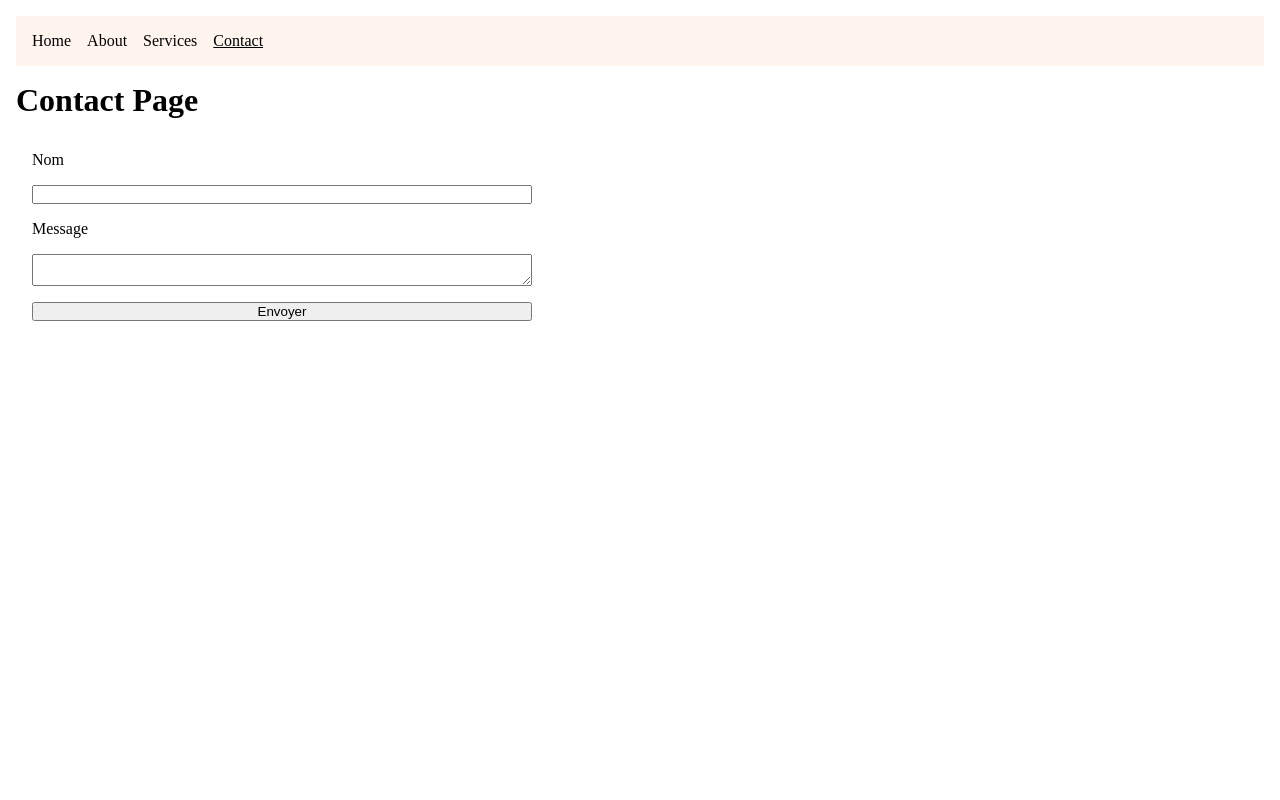
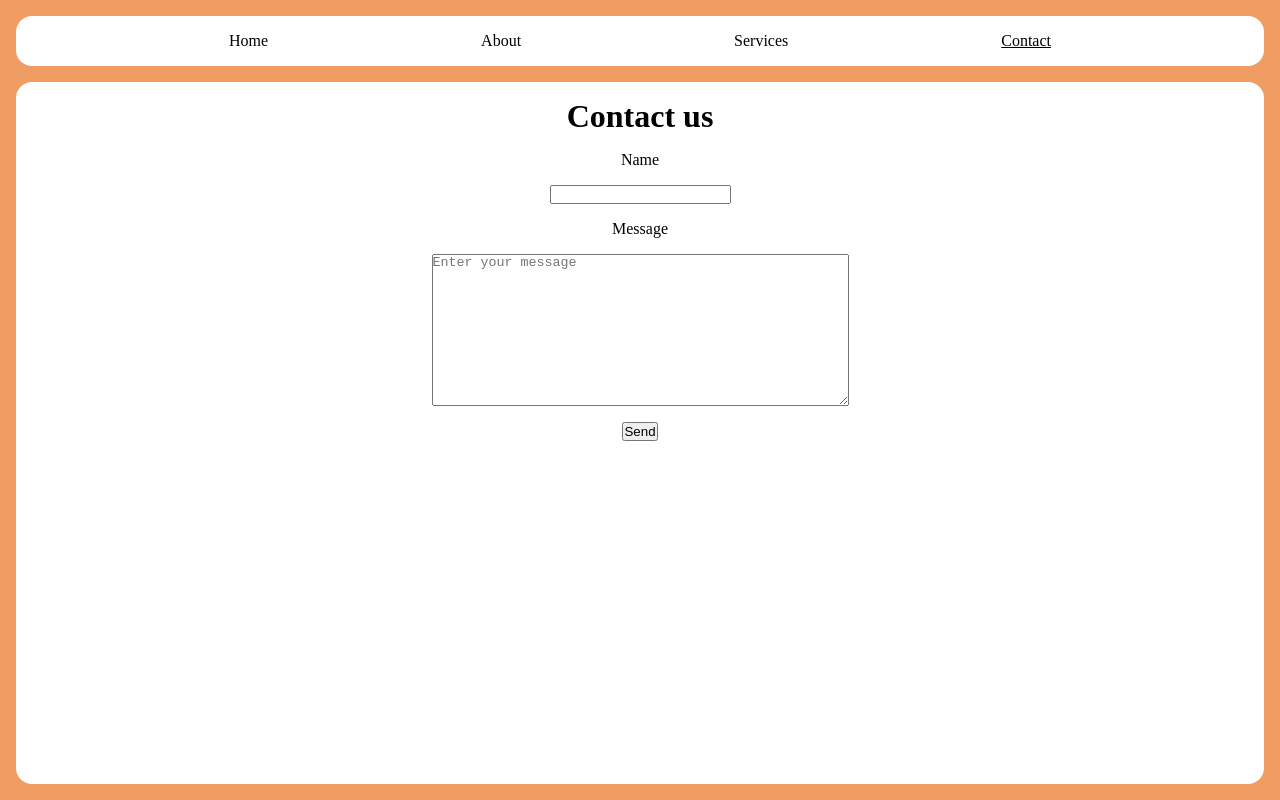
Before and after one commit to val277/react-router-example, a React (Vite) app: page /contact in a window 1280 px wide. Built offline with nearby package versions, Linux system fonts and the light colour scheme.

Commit message:
final css

```diff
--- a/src/App.css
+++ b/src/App.css
@@ -1,6 +1,18 @@
 * {
   margin: 0;
   padding: 0;
+  box-sizing: border-box;
+}
+
+main {
+  background-color: #fff;
+  width: 100%;
+  flex: 1;
+  padding: 1rem;
+  border-radius: 1rem;
+  display: flex;
+  align-items: center;
+  flex-direction: column;
 }
 
 #root,
@@ -10,14 +22,25 @@ form {
   display: flex;
   flex-direction: column;
   gap: 1rem;
+  justify-content: center;
+  align-items: center;
+}
+
+#root {
+  background-color: #ef9d63;
+  height: 100vh;
+  justify-content: flex-start;
 }
 
 nav {
-  background-color: #fff5ee;
+  width: 100%;
+  background-color: #fff;
+  border-radius: 1rem;
 }
 
 nav ul {
   flex-direction: row;
+  justify-content: space-evenly;
   list-style: none;
   a {
     text-decoration: none;
--- a/src/pages/About.jsx
+++ b/src/pages/About.jsx
@@ -1,13 +1,13 @@
 export default function About() {
   return (
-    <>
-      <h1>About Page</h1>
+    <main>
+      <h1>About us</h1>
       <p>
         Lorem ipsum dolor sit, amet consectetur adipisicing elit. Nulla
         asperiores eaque voluptate ducimus quae non recusandae, temporibus
         tenetur corporis harum dignissimos voluptatum expedita tempora aperiam
         voluptas provident nobis aliquid aliquam?
       </p>
-    </>
+    </main>
   );
 }
--- a/src/pages/Contact.jsx
+++ b/src/pages/Contact.jsx
@@ -1,14 +1,20 @@
 export default function Contact() {
   return (
-    <>
-      <h1>Contact Page</h1>
+    <main>
+      <h1>Contact us</h1>
       <form action="oui">
-        <label htmlFor="name">Nom</label>
+        <label htmlFor="name">Name</label>
         <input type="text" name="name" id="name" />
         <label htmlFor="message">Message</label>
-        <textarea name="message" id="message"></textarea>
-        <input type="submit" value="Envoyer" />
+        <textarea
+          name="message"
+          id="message"
+          rows="10"
+          cols="50"
+          placeholder="Enter your message"
+        ></textarea>
+        <input type="submit" value="Send" />
       </form>
-    </>
+    </main>
   );
 }
--- a/src/pages/Home.jsx
+++ b/src/pages/Home.jsx
@@ -1,3 +1,8 @@
 export default function Home() {
-  return <h1>Welcome to home page</h1>;
+  return (
+    <main>
+      <h1>Welcome to home page</h1>
+      <p>This is the home page of our website</p>
+    </main>
+  );
 }
--- a/src/pages/NotFound.jsx
+++ b/src/pages/NotFound.jsx
@@ -1,3 +1,13 @@
 export default function NotFound() {
-  return <h1>404 Not found</h1>;
+  return (
+    <main>
+      <h1>404 Not found</h1>
+      <img
+        src="https://media.discordapp.net/attachments/1390026191649636504/1413624338547998750/image.jpg?ex=68c28a82&is=68c13902&hm=4da05545062b3363e0d4bdfd1200bb6570d5ec838e548c1065cd91239f3c530f&=&format=webp&width=1200&height=1600"
+        alt="damien oui"
+        width={500}
+        height={500}
+      />
+    </main>
+  );
 }
--- a/src/pages/Services.jsx
+++ b/src/pages/Services.jsx
@@ -1,7 +1,7 @@
 export default function Services() {
   return (
-    <>
-      <h1>Services Pages</h1>
+    <main>
+      <h1>Our Services</h1>
       <ul>
         <li>
           Lorem ipsum dolor sit amet consectetur adipisicing elit. Repellendus
@@ -21,6 +21,6 @@ export default function Services() {
           accusantium doloremque amet neque alias.
         </li>
       </ul>
-    </>
+    </main>
   );
 }
```
